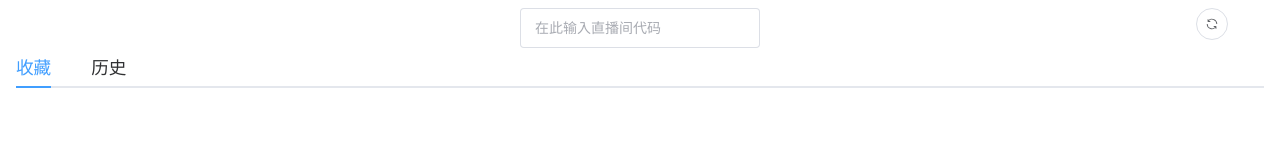
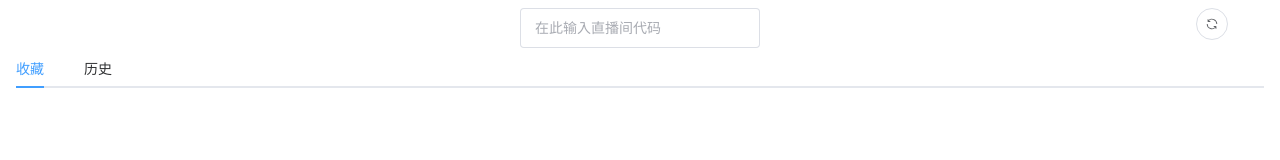
Before and after one commit to THMonster/Revda, a Vue app: page / in a window 1280 px wide. Shown: the top 160 px of the page. Built offline with nearby package versions, Linux system fonts and the light colour scheme.

Commit message:
update node deps

```diff
--- a/src-tauri/tauri.conf.json
+++ b/src-tauri/tauri.conf.json
@@ -1,7 +1,7 @@
 {
   "package": {
     "productName": "revda",
-    "version": "5.1.0"
+    "version": "5.2.0"
   },
   "build": {
     "distDir": "../dist",
--- a/src/App.vue
+++ b/src/App.vue
@@ -5,7 +5,7 @@ import { invoke } from "@tauri-apps/api";
 
  onBeforeMount(() => {
      invoke("init").then(() => {});
-     // document.addEventListener("contextmenu", (event) => event.preventDefault());
+     document.addEventListener("contextmenu", (event) => event.preventDefault());
  });
 </script>
 
@@ -25,12 +25,4 @@ import { invoke } from "@tauri-apps/api";
   text-align: center;
   color: #2c3e50;
 }
-.el-input__inner {
-  line-height: 0px !important;
-}
-
-.el-tabs__item {
-  font-size: 1.1rem;
-  line-height: 30px;
-}
 </style>
```
Also changed, not shown: package.json (+7 -7 lines), 1 other file (tests, documents, lock files or other folders).
